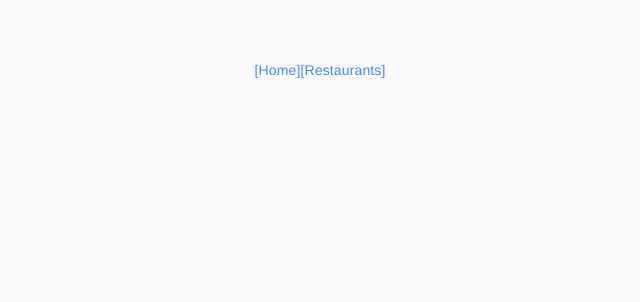
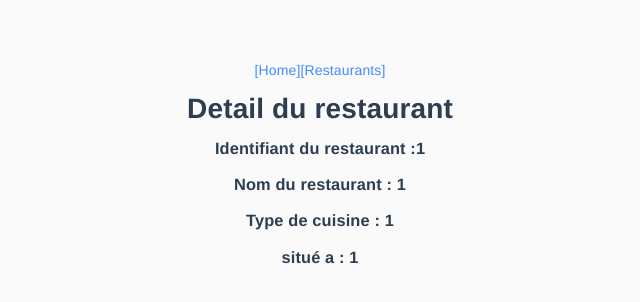
Before and after one commit to ELHAROUI/Projet-Cartes-pour-des-restaurants, a Vue app in the folder projetbuffa_EL-HAROUI_GASMI/: page /restaurant/1/1/1/1 in a window 1280 px wide. Shown: the top 302 px of the page, without its empty margins (320-960 px from the left). Built offline with nearby package versions, Linux system fonts and the light colour scheme.

Commit message:
ajout details

```diff
--- a/projetbuffa_EL-HAROUI_GASMI/src/components/RestaurantDetail.vue
+++ b/projetbuffa_EL-HAROUI_GASMI/src/components/RestaurantDetail.vue
@@ -1,8 +1,10 @@
 <template>
 <div>
-  <h1>Detail du restaurant / ID = {{id}}</h1>
-  <h1>Detail du restaurant / Nom = {{name}}</h1>
-  <h1>Detail du restaurant / Cuisine = {{cuisine}}</h1>
+  <h1>Detail du restaurant</h1>
+  <h3>Identifiant du restaurant :{{id}}</h3>
+  <h3>Nom du restaurant : {{name}}</h3>
+  <h3>Type de cuisine : {{cuisine}}</h3>
+  <h3>situé a : {{borough}}</h3>
   </div>
 </template>
 
@@ -25,6 +27,9 @@ export default {
     // pour la cuisine
     cuisine() {
       return this.$route.params.cuisine
+    },
+    borough() {
+      return this.$route.params.borough
     }
   },
 
@@ -36,7 +41,7 @@ export default {
   mounted() {
     console.log("AVANT AFFICHAGE !");
     console.log("On va chercher les détails du restaurant id = " + this.$route.params.id)
-    console.log("On va chercher les détails du restaurant cuisine = " + this.$route.params.name)
+    console.log("On va chercher les détails du restaurant nom = " + this.$route.params.name)
     console.log("On va chercher les détails du restaurant cuisine = " + this.$route.params.cuisine)
     console.log("ID = " + this.id);
     console.log("ID = " + this.name);
--- a/projetbuffa_EL-HAROUI_GASMI/src/components/Restaurants.vue
+++ b/projetbuffa_EL-HAROUI_GASMI/src/components/Restaurants.vue
@@ -42,7 +42,7 @@
             <md-table-row slot="md-table-row" slot-scope="{ item }">
                 <md-table-cell md-label="Name" md-sort-by="name">{{ item.name }}</md-table-cell>
                 <md-table-cell md-label="Cuisine" md-sort-by="cuisine">{{ item.cuisine }}</md-table-cell>
-                <md-table-cell md-label="Details"><router-link :to="'restaurant/'+item._id+'/'+item.name+'/'+item.cuisine">Details</router-link></md-table-cell>
+                <md-table-cell md-label="Details"><router-link :to="'restaurant/'+item._id+'/'+item.name+'/'+item.cuisine+'/'+item.borough">Details</router-link></md-table-cell>
             </md-table-row>
         </md-table>
   </div>
--- a/projetbuffa_EL-HAROUI_GASMI/src/main.js
+++ b/projetbuffa_EL-HAROUI_GASMI/src/main.js
@@ -28,7 +28,7 @@ const router = new VueRouter({
       component: Restaurants
     },
     {
-      path: '/restaurant/:id/:name/:cuisine',
+      path: '/restaurant/:id/:name/:cuisine/:borough',
       component: RestaurantDetail
     },
   ],
```
